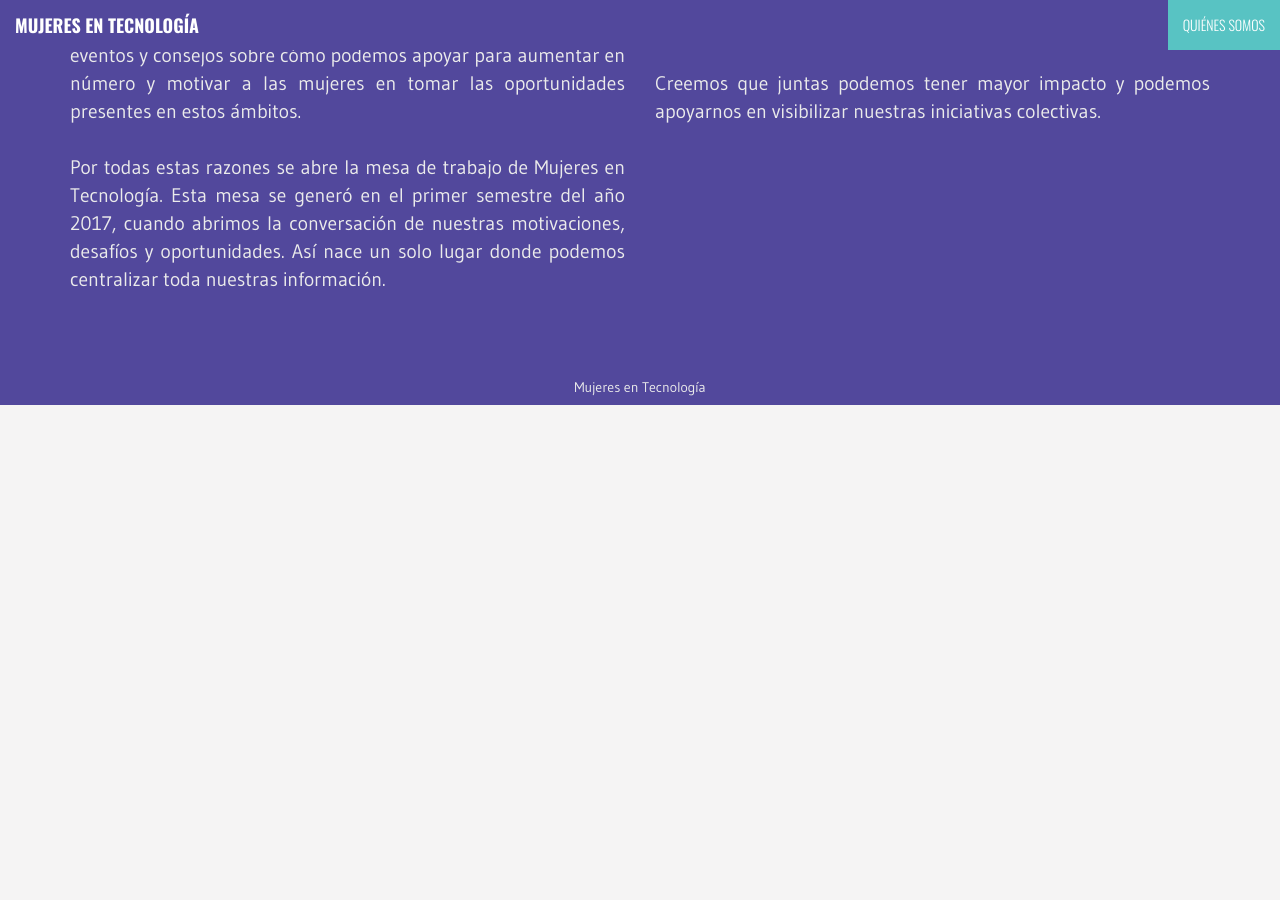
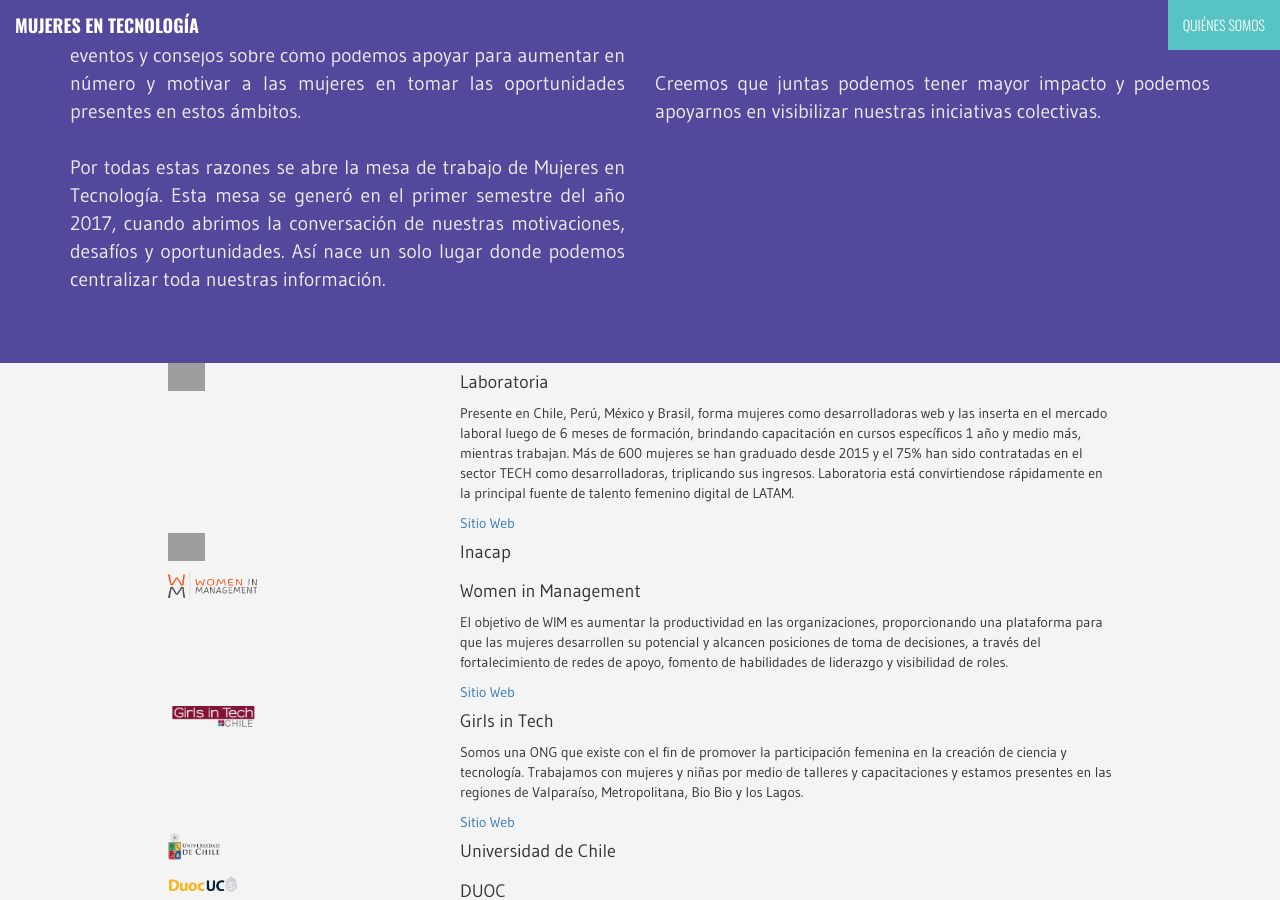
Before and after one commit to mujeresentecnologia/portal, a Jekyll site: the page built from about.md, in a window 1280 px wide and 900 px high, scrolled down 1113 px. Built offline with Jekyll 4.4.1, drawn with Linux system fonts in a browser that asks for light colours; before the commit the page ends 1518 px from its top, so only the background shows below that; some of the changed text lies outside the part shown; grey boxes are pictures that could not be loaded.

Commit message:
[#29] Adding organization list to about page

```diff
--- a/_data/organizaciones.yml
+++ b/_data/organizaciones.yml
@@ -1,30 +1,62 @@
 # Informaciones de las organizaciones
 # el dato 'position' debe indicar la posicion que el logo debe estar en el grid 2x2 para pantallas pequeñas
 
-- nombre: Laboratoria
+- id: 1
+  name: Laboratoria
+  content: "Presente en Chile, Perú, México y Brasil, forma mujeres como desarrolladoras web y las inserta en el mercado
+  laboral luego de 6 meses de formación, brindando capacitación en cursos específicos 1 año y medio más, mientras trabajan.
+  Más de 600 mujeres se han graduado desde 2015 y el 75% han sido contratadas en el sector TECH como desarrolladoras,
+  triplicando sus ingresos. Laboratoria está convirtiendose rápidamente en la principal fuente de talento femenino digital de LATAM."
   logo: logo_laboratoria.png
   position: left
+  url: http://www.laboratoria.la
 
-- nombre: Inacap
+- id: 2
+  name: Inacap
+  content: ""
   logo: logo_inacap.png
   position: right
+  url:
 
-- nombre: Women in Management
+- id: 3
+  name: Women in Management
+  content: "El objetivo de WIM es aumentar la productividad en las organizaciones, proporcionando una plataforma para que las
+  mujeres desarrollen su potencial y alcancen posiciones de toma de decisiones, a través del fortalecimiento de redes de apoyo,
+  fomento de habilidades de liderazgo y visibilidad de roles."
   logo: logo_women-in-management.png
   position: left
+  url: http://www.wimchile.cl
 
-- nombre: Girls in Tech
+- id: 4
+  name: Girls in Tech
+  content: "Somos una ONG que existe con el fin de promover la participación femenina en la creación de ciencia y tecnología.
+  Trabajamos con mujeres y niñas por medio de talleres y capacitaciones y estamos presentes en las regiones de Valparaíso, Metropolitana,
+  Bio Bio y los Lagos."
   logo: logo_git.png
   position: right
+  url: http://www.girlsintechchile.com/
 
-- nombre: Universidad de Chile
+- id: 5
+  name: Universidad de Chile
+  content: ""
   logo: logo_udechile.png
   position: left
+  url:
 
-- nombre: DUOC
+- id: 6
+  name: DUOC
+  content: "Ser los principales agentes de creación de capital humano en el área TI en Chile para la sociedad global, reconocidos
+  por ser la Escuela de Informática y Telecomunicaciones de “docencia” más destacada del país, por ser un ecosistema de innovación
+  gravitante y por constituirnos como una plataforma de encuentro entre los principales actores del área TI de Chile."
   logo: logo_DUOC.png
   position: right
+  url: https://www.facebook.com/EscuelaITDuocUC
 
-- nombre: Kodea
+- id: 7
+  name: Kodea
+  content: "Kodea es una fundación creada por gente vinculada a la innovación, la tecnología, la educación y el trabajo con sentido.
+  Es una iniciativa joven que cuenta con una mirada multidimensional e inclusiva y el compromiso de querer construir un ambicioso proyecto
+  cuyo alcance sea generar profundos cambios en la realidad del país en materia de capital humano TI e inclusión femenina y otras minorías."
   logo: logo_kodea.png
   position: center
+  url: http://www.kodea.org
--- a/_layouts/about.html
+++ b/_layouts/about.html
@@ -28,6 +28,26 @@
       </div>
     </div>
   </section>
+  <section>
+    <div class="container">
+      {% for org in site.data.organizaciones %}
+      <div id="met_org_{{ org["id"] }}" class="row">
+        <div class="col-xs-3 col-md-3 col-xs-offset-1 col-md-offset-1 logo">
+          <img  src="assets/images/{{ org['logo'] }}" alt="{{ org['name'] }}" />
+        </div>
+        <div class="col-xs-7 col-md-7">
+          <h4>{{ org["name"] }}</h4>
+          <p>
+            {{ org["content"] }}
+          </p>
+          {% if org["url"] != null %}
+            <a href="{{ org['url'] }}" target="_blank">Sitio Web</a>
+          {% endif %}
+        </div>
+      </div>
+      {% endfor %}
+    </div>
+  </section>
   {% include footer.html %}
 </body>
 
--- a/_layouts/home.html
+++ b/_layouts/home.html
@@ -24,7 +24,7 @@
         <div class="met_logos row no-gutters">
           {% for org in site.data.organizaciones %}
             <div class="{{ site.data.structure.grid_styles[org.position][0]['style'] }}">
-              <img src="assets/images/{{ org.logo }}" alt="{{ org.nombre }}"/>
+              <img src="assets/images/{{ org.logo }}" alt="{{ org.name }}"/>
             </div>
           {% endfor %}
         </div>
--- a/assets/css/about.css
+++ b/assets/css/about.css
@@ -6,7 +6,7 @@
 }
 
 .dark {
-  background-color: #52489C;
+  background-color: var(--primary-color-background);
   color: var(--second-text-color);
   font-family: 'Gudea', sans-serif;
   padding: 1em 0 3em 0;
@@ -16,3 +16,13 @@
 .dark p {
   text-align: justify;
 }
+
+.logo {
+  vertical-align: middle;
+  height: 100%;
+}
+
+.logo img {
+  max-width: 100%;
+  max-height: 2em;
+}
```
Also changed, not shown: _spec/organizaciones_spec.rb (+58 -1 lines), 1 other file.
